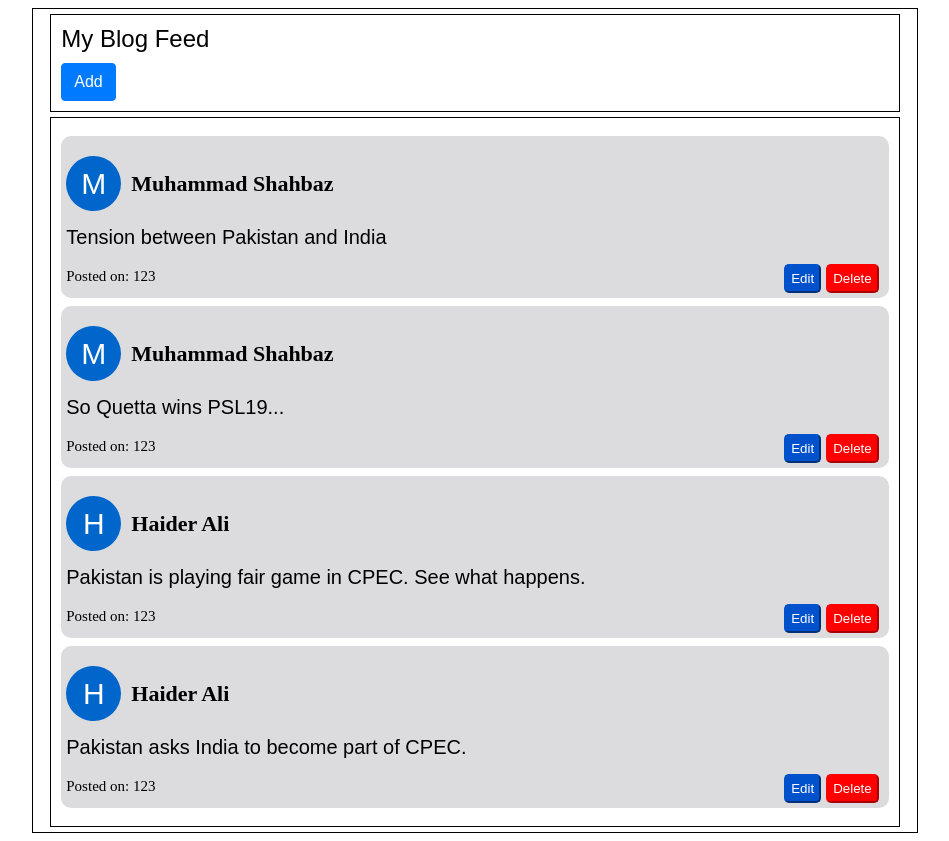
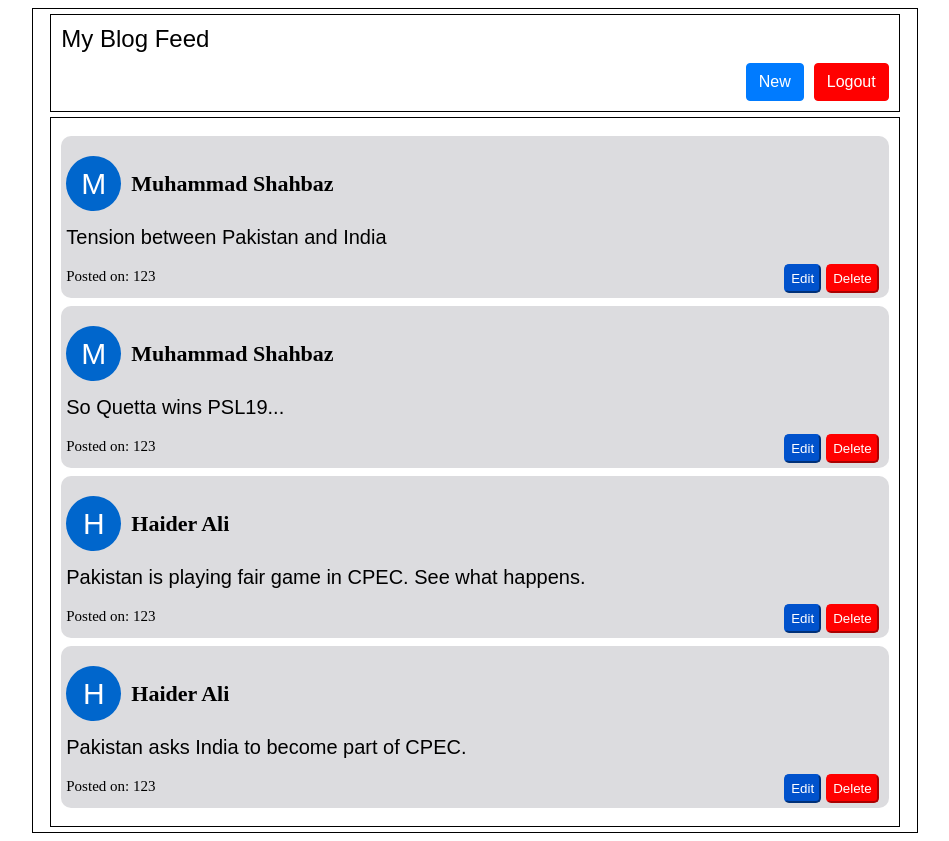
Before and after one commit to thebazshah/biit-react-class-fall2019, a React (Create React App) app in the folder BlogApp/: page / in a window 1280 px wide. Shown: the whole page, without its empty margins (165-1114 px from the left). Built offline with nearby package versions, Linux system fonts and the light colour scheme.

Commit message:
Added Logout button & Shifted buttons to the right

```diff
--- a/BlogApp/src/components/header.js
+++ b/BlogApp/src/components/header.js
@@ -6,7 +6,10 @@ export default function Header(props) {
   return (
     <div style = {styles.mainHeader} >
       <div style = { styles.headerTitle }>{title}</div>
-      <button style = { styles.btnAdd } onClick={onClickAdd}>Add</button>
+        <div style = { styles.headerActionButtons } >
+            <button style = { styles.btnAdd } onClick={onClickAdd}>New</button>
+            <button style = { styles.btnLogout } >Logout</button>
+        </div>
     </div>
   )
 }
--- a/BlogApp/src/styles/styles.js
+++ b/BlogApp/src/styles/styles.js
@@ -93,22 +93,45 @@ const styles = {
     marginLeft: 'auto',
   },
   btnAdd: {
-    "display": "inline-block",
-    "fontWeight": "400",
-    "color": "#212529",
-    "textAlign": "center",
-    "verticalAlign": "middle",
-    "userSelect": "none",
-    "backgroundColor": "transparent",
-    "border": "1px solid transparent",
-    "padding": ".375rem .75rem",
-    "fontSize": "1rem",
-    "lineHeight": "1.5",
-    "borderRadius": ".25rem",
-    "color": "#fff",
-    "backgroundColor": "#007bff",
-    "borderColor": "#007bff",
-    "marginTop": 10,
+    display: "inline-block",
+    fontWeight: "400",
+    color: "#212529",
+    textAlign: "center",
+    verticalAlign: "middle",
+    userSelect: "none",
+    backgroundColor: "transparent",
+    border: "1px solid transparent",
+    padding: ".375rem .75rem",
+    fontSize: "1rem",
+    lineHeight: "1.5",
+    borderRadius: ".25rem",
+    color: "#fff",
+    backgroundColor: "#007bff",
+    borderColor: "#007bff",
+    marginTop: 10,
+    marginLeft: 'auto',
+  },
+  btnLogout: {
+    display: "inline-block",
+    fontWeight: "400",
+    color: "#212529",
+    textAlign: "center",
+    verticalAlign: "middle",
+    userSelect: "none",
+    backgroundColor: "transparent",
+    border: "1px solid transparent",
+    padding: ".375rem .75rem",
+    fontSize: "1rem",
+    lineHeight: "1.5",
+    borderRadius: ".25rem",
+    color: "#fff",
+    backgroundColor: "#ff0000",
+    borderColor: "#ff0000",
+    marginTop: 10,
+    marginLeft: 10,
+  },
+  headerActionButtons: {
+      display: "flex"
   }
 };
 export default styles;
```
